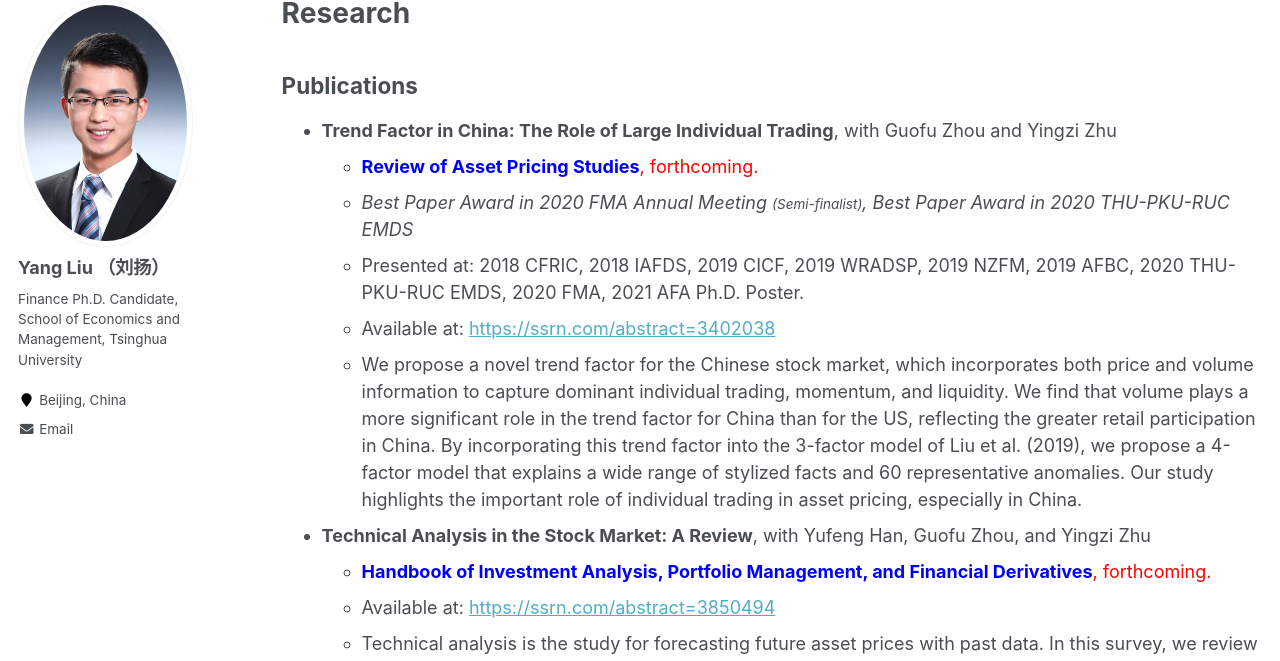
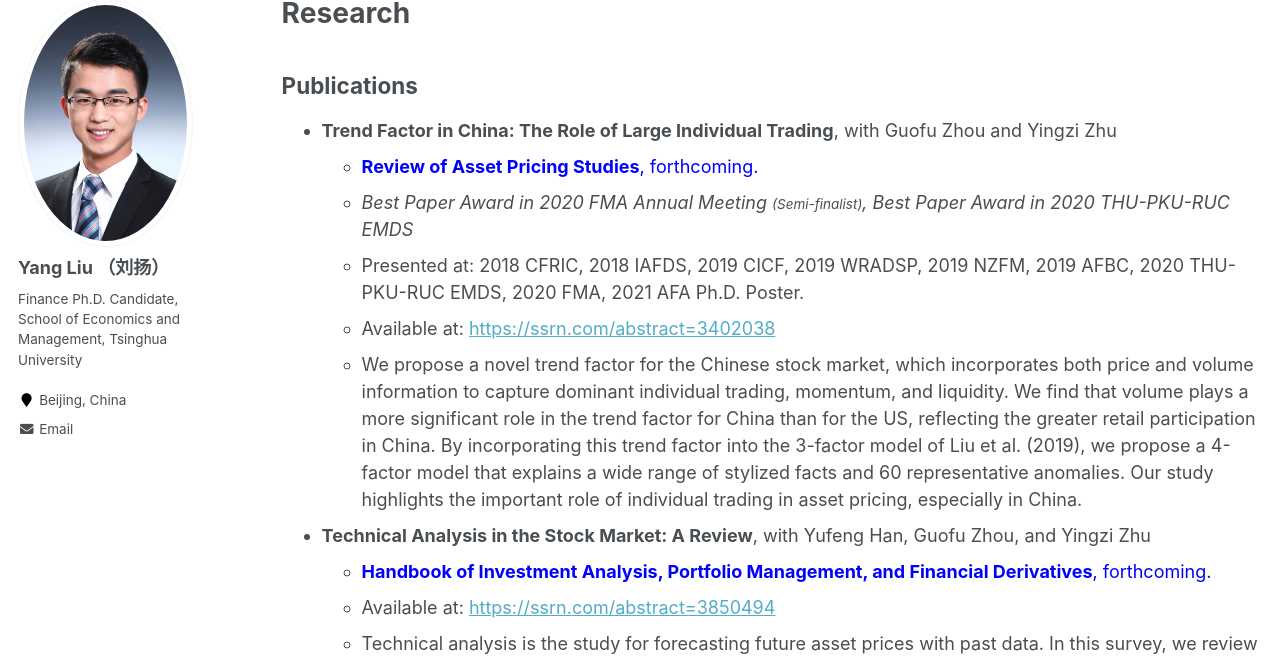
Before and after one commit to yangliu-finance/yangliu-finance.github.io, a Jekyll site: the page built from _pages/research.md, in a window 1280 px wide. Shown: the part 119-780 px from the top of the page. Built offline with Jekyll 4.4.1, drawn with Linux system fonts in a browser that asks for light colours.

Commit message:
Update research.md

```diff
--- a/_pages/research.md
+++ b/_pages/research.md
@@ -11,7 +11,7 @@ Publications
 ------
 
 + **Trend Factor in China: The Role of Large Individual Trading**, with Guofu Zhou and Yingzi Zhu
-  + **<font color="blue">Review of Asset Pricing Studies</font>**<font color="red">, forthcoming.</font>
+  + **<font color="blue">Review of Asset Pricing Studies</font>**<font color="blue">, forthcoming.</font>
   + *Best Paper Award in 2020 FMA Annual Meeting <small>(Semi-finalist)</small>, Best Paper Award in 2020 THU-PKU-RUC EMDS*
   + Presented at: 2018 CFRIC, 2018 IAFDS, 2019 CICF, 2019 WRADSP, 2019 NZFM, 2019 AFBC, 2020 THU-PKU-RUC EMDS, 2020 FMA, 2021 AFA Ph.D. Poster.
   + Available at: [https://ssrn.com/abstract=3402038](https://ssrn.com/abstract=3402038)
@@ -21,7 +21,7 @@ Publications
   -->
 
 + **Technical Analysis in the Stock Market: A Review**, with Yufeng Han, Guofu Zhou, and Yingzi Zhu
-  + **<font color="blue">Handbook of Investment Analysis, Portfolio Management, and Financial Derivatives</font>**<font color="red">, forthcoming.</font>
+  + **<font color="blue">Handbook of Investment Analysis, Portfolio Management, and Financial Derivatives</font>**<font color="blue">, forthcoming.</font>
   + Available at: [https://ssrn.com/abstract=3850494](https://ssrn.com/abstract=3850494)
   + Technical analysis is the study for forecasting future asset prices with past data. In this survey, we review and extend studies on not only the time-series predictive power of technical indicators on the aggregated stock market and various portfolios, but also the cross-sectional predictability with various firm characteristics. While we focus on reviewing major academic research on using traditional technical indicators, but also discuss briefly recent studies that apply machine learning approaches, such as Lasso, neural network and genetic programming, to forecast returns both in the time-series and in the cross-section.
 
```
